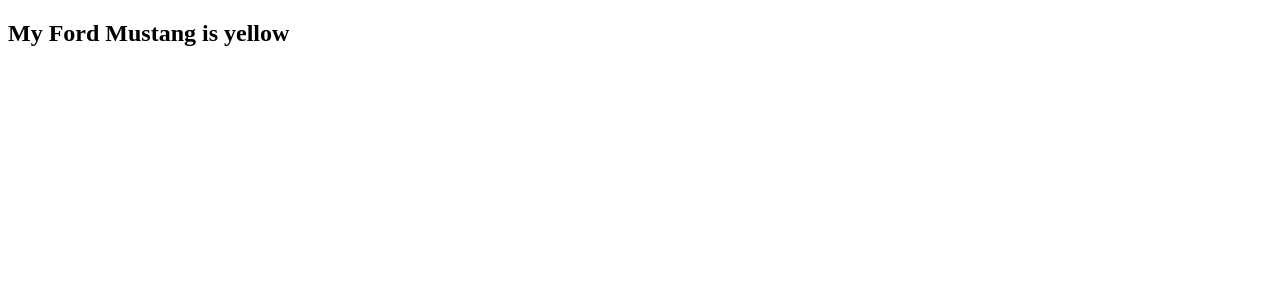
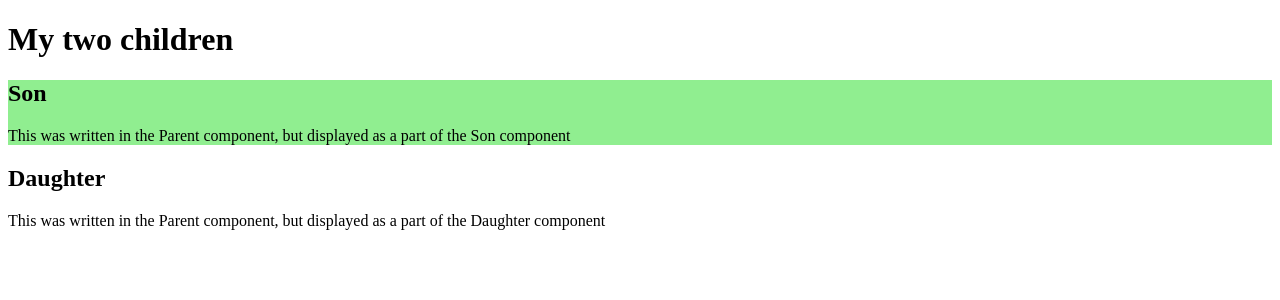
Before and after one commit to RommelAgasa/React, a React (Vite) app in the folder my-react-app/: page / in a window 1280 px wide. Shown: the top 300 px of the page. Built offline with nearby package versions, Linux system fonts and the light colour scheme.

Commit message:
learned props children

```diff
--- /dev/null
+++ b/my-react-app/src/components/props_children.jsx
@@ -0,0 +1,41 @@
+function Son(props){
+    return (
+        <div style={{background: "lightgreen"}}>
+            <h2>Son</h2>
+            <div>{props.children}</div>
+        </div>
+    );
+}
+
+function Daughter(props){
+    const {brand, model} = props;
+    return (
+        <div style={{background: "lightgblue"}}>
+            <h2>Daughter</h2>
+            <div>{props.children}</div>
+        </div>
+    );
+}
+
+
+function Parent(){
+    return (
+        <div>
+            <h1>My two children</h1>
+            <Son>
+                <p>
+                    This was written in the Parent component,
+                    but displayed as a part of the Son component
+                </p>
+            </Son>
+            <Daughter>
+                <p>
+                    This was written in the Parent component,
+                    but displayed as a part of the Daughter component
+                </p>
+            </Daughter>
+        </div>
+    );
+}
+
+export default Parent;
--- a/my-react-app/src/main.jsx
+++ b/my-react-app/src/main.jsx
@@ -10,6 +10,9 @@
 import Header from './components/class_components';
 
 import Car_Props_Destructuring from './components/destructuring_props';
+
+import Parent from './components/props_children';
+
 
 // function handleUmbrellaClick(){
 //   alert("Umbrella closed!");
@@ -32,5 +35,8 @@
 
   // <Header favcol="red"/>
 
-  <Car_Props_Destructuring brand="Ford" model="Mustang" year="1969"/>
+  // <Car_Props_Destructuring brand="Ford" model="Mustang" year="1969"/>
+
+  <Parent />
+
 )
```
